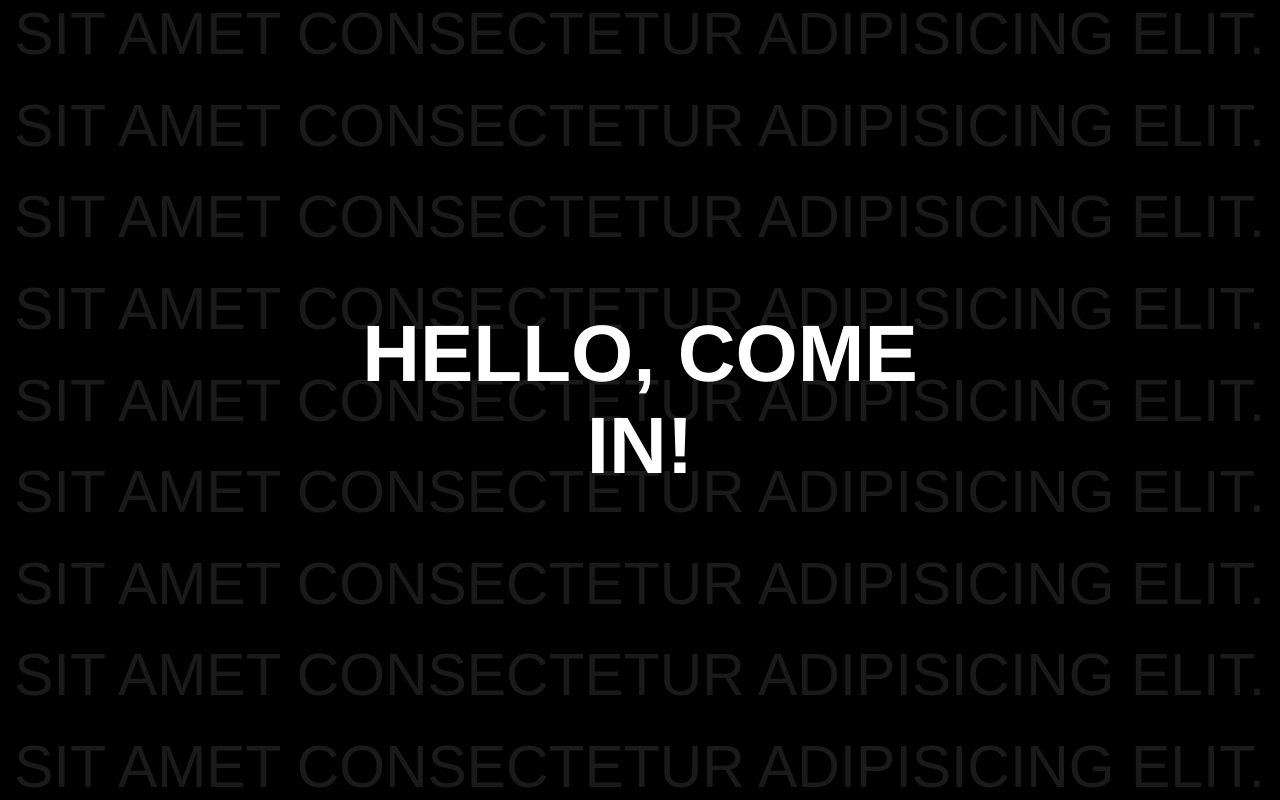
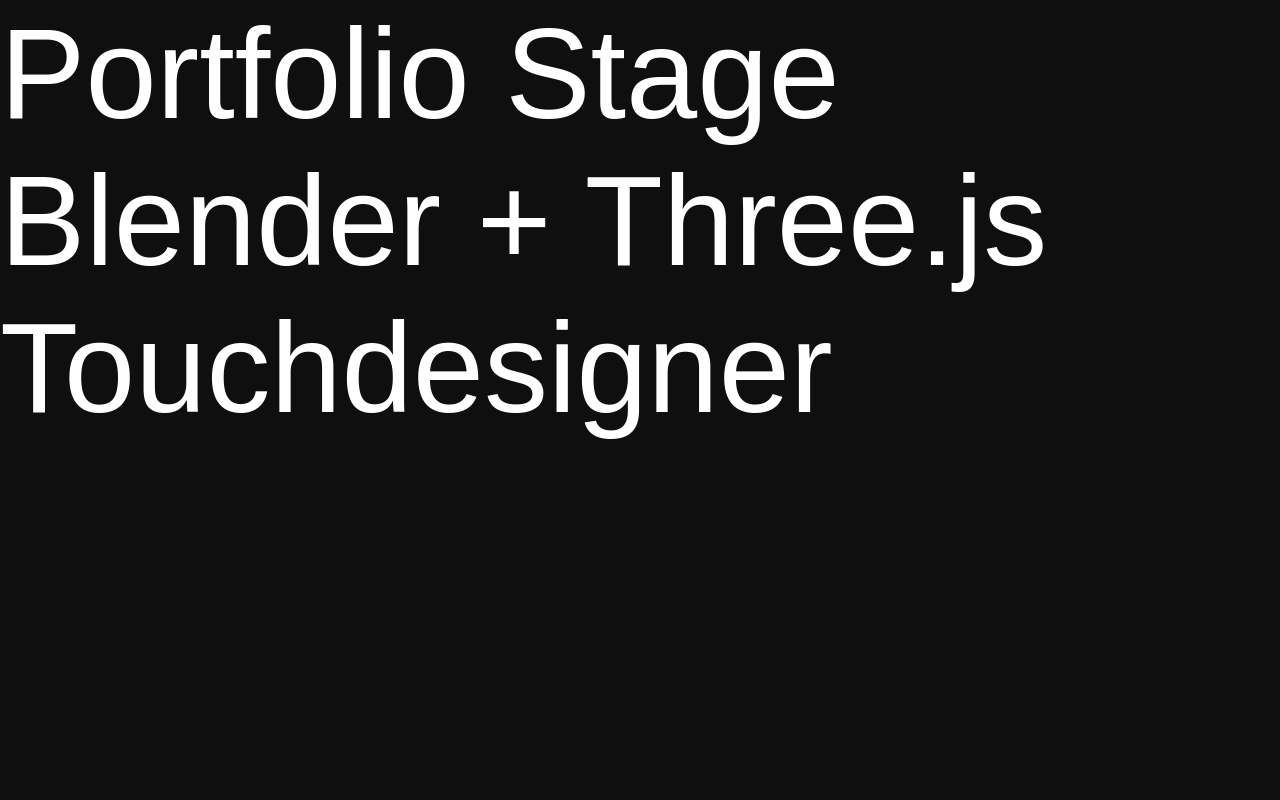
Before and after one commit to CosimaLagae/EL-portfolio-prototypes, a plain HTML site: page index.html in a window 1280 px wide. Drawn offline with nearby package versions, Linux system fonts and the light colour scheme.

Commit message:
Touchedesigner page

```diff
--- a/index.html
+++ b/index.html
@@ -11,7 +11,7 @@
 </head>
 <body>
     <div class="container">
-        <button class="btn">HELLO, COME IN!</button>
+        <button class="btn" >HELLO, COME IN!</button>
         <div class="text-container"></div>
         <div class="text-wrapper">
           <div class="text">Lorem ipsum dolor sit amet consectetur adipisicing elit. Officiis expedita voluptate mollitia. </div>
@@ -24,15 +24,28 @@
           <div class="text">Lorem ipsum dolor sit amet consectetur adipisicing elit. Officiis expedita voluptate mollitia. </div>
           <div class="text">Lorem ipsum dolor sit amet consectetur adipisicing elit. Officiis expedita voluptate mollitia. </div>
         </div>
-        <div class="header">
-            <a href="https://cosimarosie.com/" ><div>Portfolio Stage</div>
-            </a>
-            <div>Blender + Three.js</div>
-            <div>Touchdesigner</div>
+        <div class="header" id="link" onclick="timeOutFunction()">
+          <a href="https://cosimarosie.com/" target="_blank" rel="noopener noreferrer"><div>Portfolio Stage</div></a>
+          <a href="https://threejs-cosimarosie.web.app/" target="_blank" rel="noopener noreferrer"><div>Blender + Three.js</div></a>
+          <a href="./touchDesigner.html" target="_blank" rel="noopener noreferrer"><div>Touchdesigner</div></a>
       </div>
 
     </div>
     <script>
+      // document.getElementById("link").onclick = function() {timeOutFunction()};
+
+      function timeOutFunction() {
+        setTimeout(() => {
+          document.getElementById("link").style.zIndex = "3"
+        }, 1000)
+      }
+
+
+
+
+
+
+
       const btn = document.querySelector(".btn");
 
       btn.addEventListener("click", function () {
--- a/style.css
+++ b/style.css
@@ -4,11 +4,13 @@
   box-sizing: border-box;
 }
 a{
-    text-decoration: none;
+  color: white;
+  text-decoration: none;
+  cursor: pointer;
 }
 a:visited{
-    text-decoration: none;
-    color: white;
+  text-decoration: none;
+  color: white;
 }
 
 .btn {
@@ -35,7 +37,7 @@
   height: 100vh;
   background: #0f0f0f;
   color: #fff;
-  z-index: -2;
+  z-index: 3;
   font-family: Arial, Helvetica, sans-serif;
   font-size: 8em;
 
--- /dev/null
+++ b/touchDesigner.css
@@ -0,0 +1,11 @@
+div{
+    width: 95vw;
+    height: auto;
+    display: flex;
+    flex-direction: column;
+}
+
+.video1{
+    width: 95vw;
+
+}
```
Also changed, not shown: touchDesigner.html (added, +20 -0 lines), 1 other file. Lines whose indentation alone changed are shown as unchanged.
